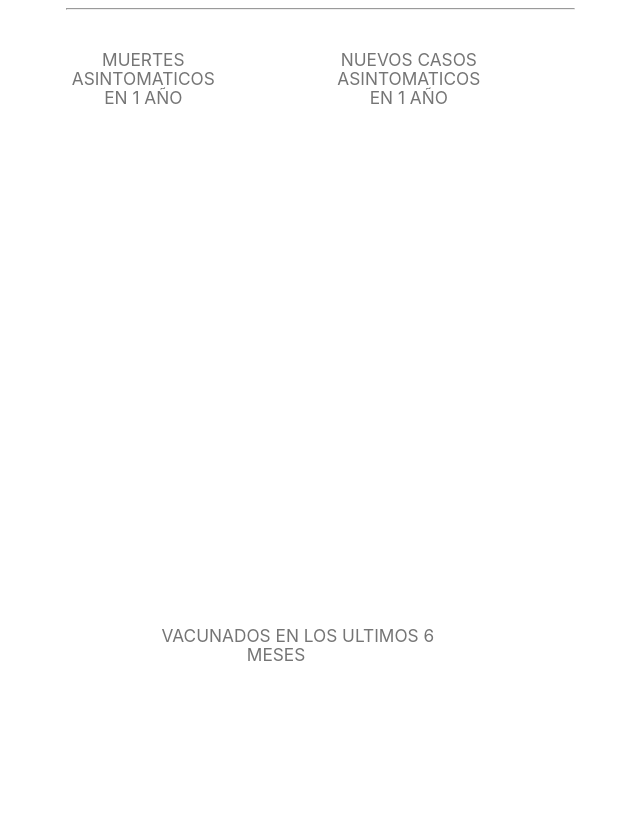
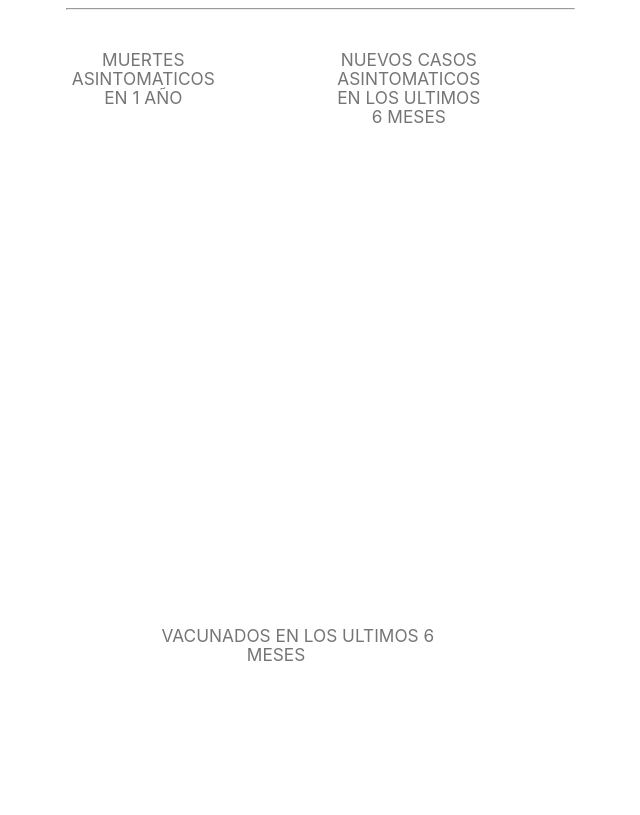
Before and after one commit to NicoleMelendez/control_covid19, a CakePHP app: the page made by app/View/Elements/menu_public.ctp in a window 1280 px wide; the page is wider, and only the part inside the window is pictured. Shown: the part 2543-3358 px from the top of that part, without its empty margins (365-1005 px from the left). Run offline with PHP 8.4 and a stand-in for CakePHP, Linux system fonts and the light colour scheme; the template is opened without the code that fills it, so the values that code supplies are empty; data comes from the database, SQL or seed files in the repository; some libraries are stand-ins or nearby versions.

Commit message:
modificación de graficas

```diff
--- a/app/View/Elements/menu_public.ctp
+++ b/app/View/Elements/menu_public.ctp
@@ -64,6 +64,9 @@
            <div class=" col s12 m5 offset-m2">
                 <div id="ChartAges" style="width: 511px; height: 350px;"></div>
                 &nbsp;
+                &nbsp;
+                &nbsp;
+                <br>
             </div>
 
             <div class=" col s12 m12 offset-m2">
@@ -74,7 +77,7 @@
 
 
             <!-- AQUI ESTAN LAS GRAFICAS QUE YO AGREGUE -->
-            <hr>
+
             <div class=" col s12 m4 offset-m2">
             <h6 class="grey-text text-darken-1 center">MUERTES ASINTOMATICOS EN 1 AÑO</h6>
             <div id="MAsintomaticos" style="width: 510px; height: 500px;"></div>
@@ -82,8 +85,8 @@
 
 
             <div class=" col s12 m4 offset-m2">
-            <center><h6 class="grey-text text-darken-1 center">NUEVOS CASOS ASINTOMATICOS EN 1 AÑO</h6></center>
-            <div id="cifras" style="width: 550px; height: 500px;"></div>
+            <center><h6 class="grey-text text-darken-1 center">NUEVOS CASOS ASINTOMATICOS EN LOS ULTIMOS 6 MESES</h6></center>
+            <div id="cifras" style="width: 550px; height: 450px;"></div>
             </div>
 
             <div class=" col s12 m8 offset-m3">
@@ -97,7 +100,11 @@
               <div id="Deceso" style="width: 900px; height: 500px;"></div>
             </div>
 
-
+            <!-- <div class=" col s12 m4 offset-m3">
+                <h6 class="grey-text text-darken-1 center">&nbsp; &nbsp; &nbsp; &nbsp;&nbsp;&nbsp;NUEVOS CASOS NACIONALES</h6>
+              <div id="ncasesnacional" style="width: 900px; height: 500px;"></div>
+            </div>
+             -->
 
 
 
```
Also changed, not shown: app/View/Publics/index.ctp (+33 -5 lines).
